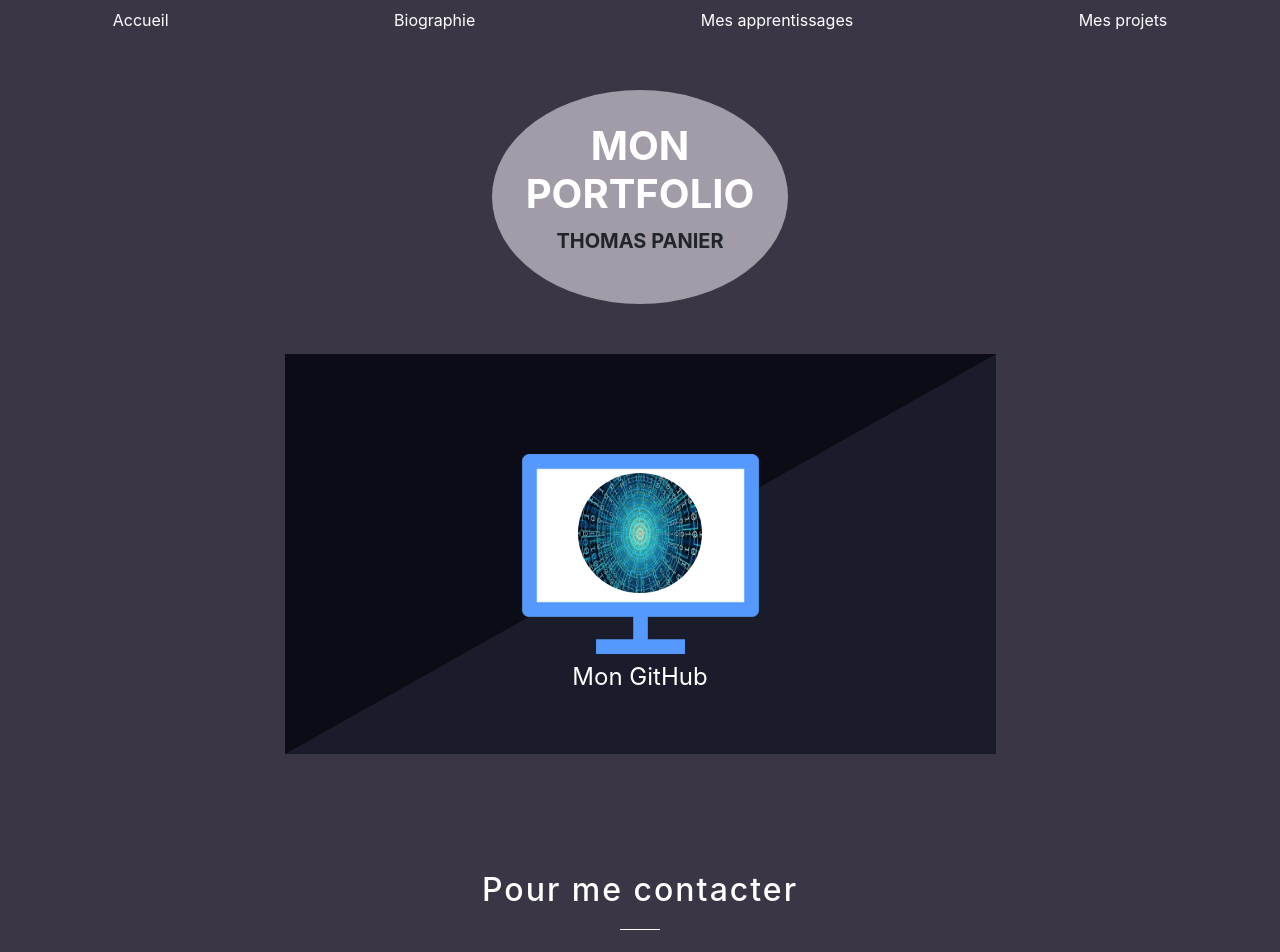
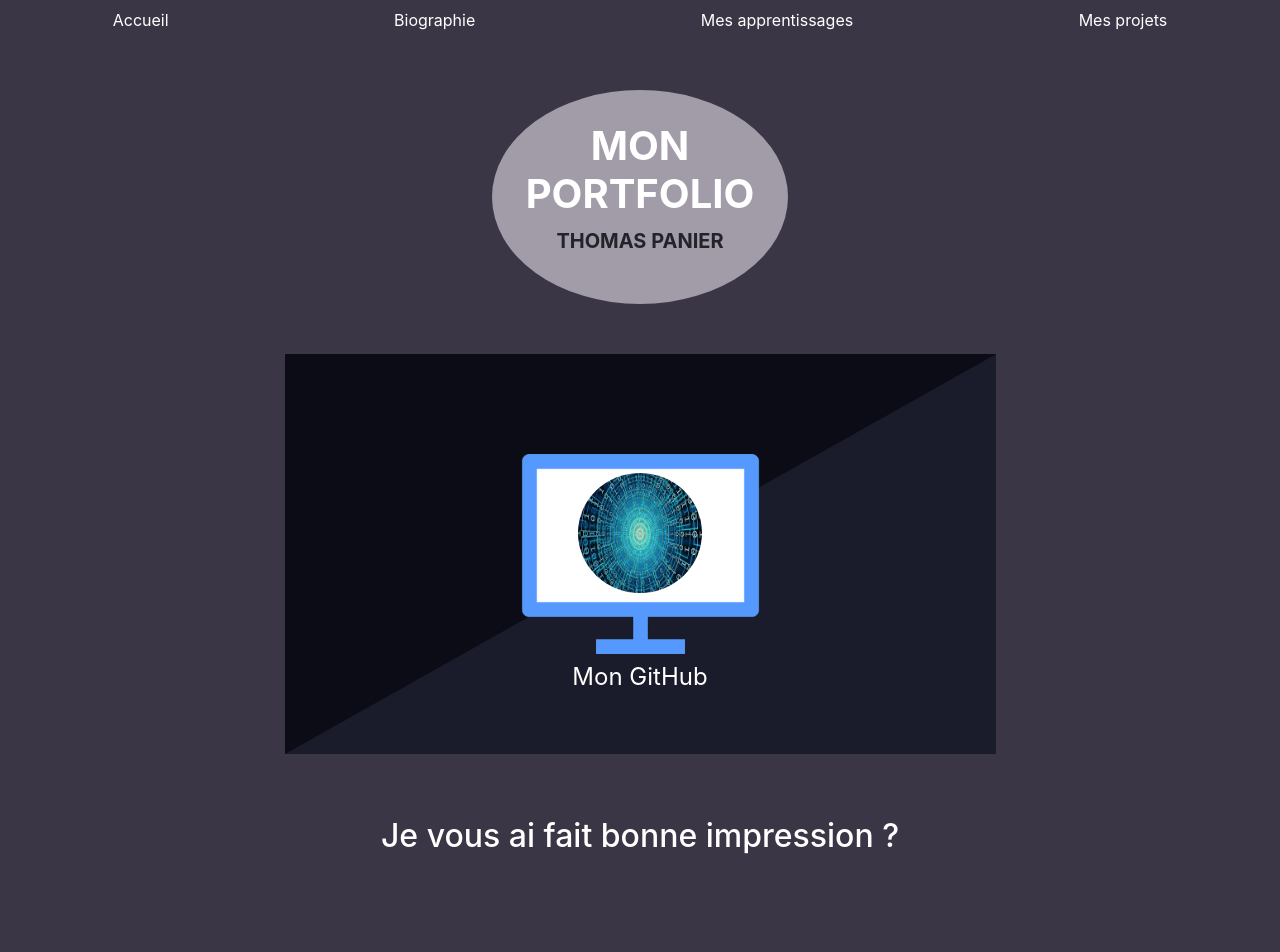
Before and after one commit to ThomasPANIER/portfolio, a React (Create React App) app: page / in a window 1280 px wide. Shown: the top 952 px of the page. Built offline with nearby package versions, Linux system fonts and the light colour scheme.

Commit message:
add component contact

```diff
--- a/src/components/contact/Contact.js
+++ b/src/components/contact/Contact.js
@@ -3,9 +3,12 @@
 function Contact() {
     return(
         <section className="contact container-fluid text-white">
+            <p className="contactP">
+                <h2>Je vous ai fait bonne impression ?</h2>
+            </p>
             <div className="boxcontact">
                 <div className="contentcontact">
-                    <h3>Pour me contacter</h3>
+                    <h3>Vous pouvez me contacter</h3>
                     <button>
                         <span>
                             <span>
--- a/src/index.css
+++ b/src/index.css
@@ -35,10 +35,23 @@ footer {
   background-color: #312d3a;
 }
 
-/* configuration pc */
+.contactP {
+  margin-bottom: 10%;
+}
 
-@media all and (min-width: 1024px) {
-  .disabled {
-    display: none;
+/* configuration tablette */
+@media all and (min-width: 769px) {
+  .contactP {
+    margin-top: 5%;
+    margin-bottom: -3%;
   }
 }
+
+
+/* configuration pc */
+@media all and (min-width: 1025px) {
+  .contactP {
+    margin-top: 5%;
+    margin-bottom: 1%;
+  }
+}
```
